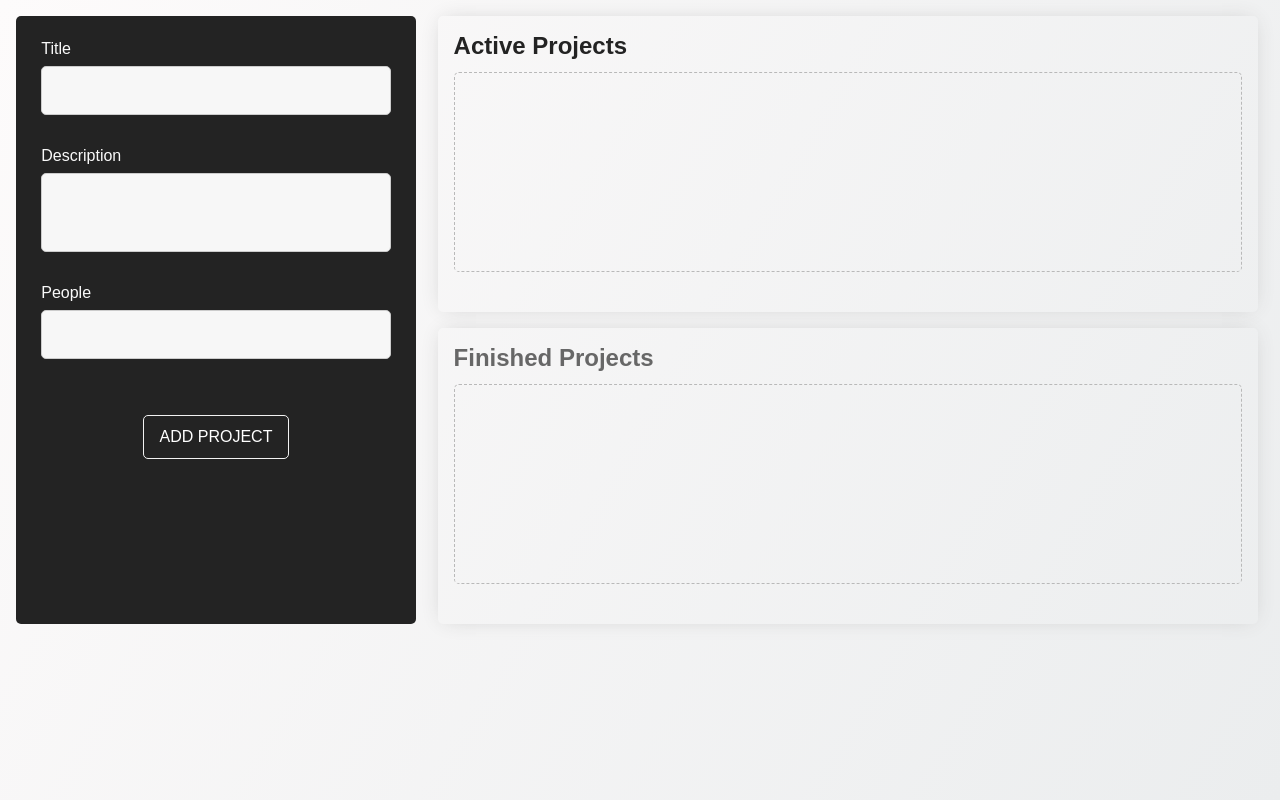
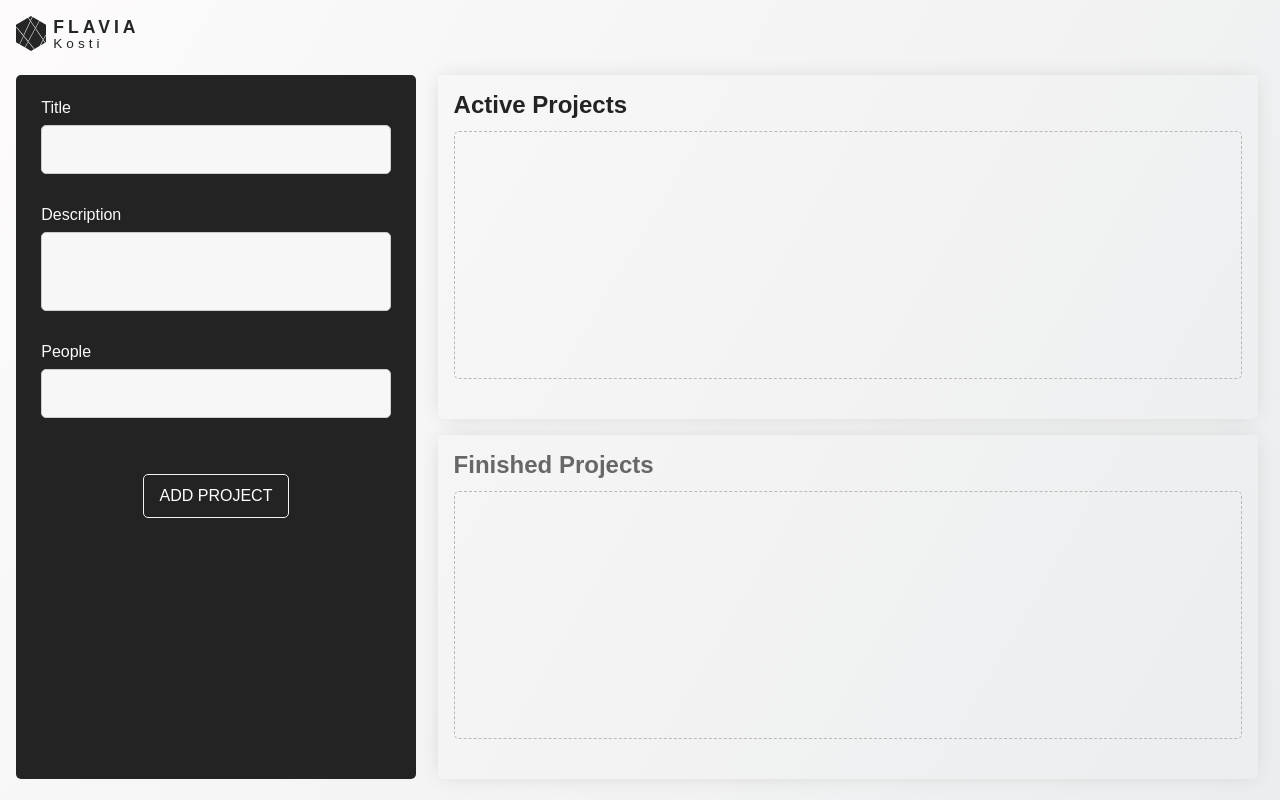
Before and after one commit to flavia3107/typescript-miniproject-3, a website built with Vite: page index.html in a window 1280 px wide. Built offline with nearby package versions, Linux system fonts and the light colour scheme.

Commit message:
MiniProject-3: Add logo

```diff
--- a/app.css
+++ b/app.css
@@ -32,7 +32,6 @@ textarea {
   border-radius: 5px;
   resize: none;
   margin: 0.4rem auto 0;
-  /* border: none; */
 }
 
 input:focus-visible,
@@ -154,7 +153,7 @@ button:active {
 }
 
 .main-container {
-  height: calc(100vh - 12rem);
+  height: calc(100vh - 6rem);
   justify-content: space-between;
 }
 
@@ -181,3 +180,62 @@ button:active {
   margin: 0.5rem 0;
   color: #4e4e4e;
 }
+
+::-webkit-scrollbar {
+  height: 9px;
+  width: 9px;
+}
+
+::-webkit-scrollbar-thumb {
+  background: #d3d3d3;
+  width: 9px;
+}
+
+::-webkit-scrollbar-track {
+  background: transparent;
+  width: 9px;
+}
+
+::-webkit-scrollbar-corner {
+  background: transparent;
+}
+
+.logo {
+  display: flex;
+  align-items: center;
+  text-decoration: none;
+  color: #252525;
+  padding: 1rem 1rem 0.5rem;
+  width: fit-content;
+}
+
+.logo img {
+  height: 35px;
+}
+
+.logo-txt {
+  padding-left: 7px;
+  display: flex;
+  flex-direction: column;
+  color: #252525;
+}
+
+.logo-txt h1,
+.logo-txt span {
+  margin: 0;
+  padding: 0;
+  line-height: 1;
+  letter-spacing: 4px;
+  text-align: start;
+}
+
+.logo-txt h1 {
+  font-weight: bolder;
+  font-size: 1.1rem;
+  margin-top: 2px;
+}
+
+.logo-txt span {
+  font-weight: lighter;
+  font-size: 0.85rem;
+}
--- a/index.html
+++ b/index.html
@@ -11,6 +11,15 @@
 </head>
 
 <body>
+  <header>
+    <a class="logo" href="https://all-projects-portfolio.web.app/" target="_blank">
+      <img class="logo-img" src="logo.svg" />
+      <div class="logo-txt">
+        <h1>FLAVIA</h1>
+        <span>Kosti</span>
+      </div>
+    </a>
+  </header>
   <template id="project-input">
     <form class="flex-column">
       <div class="form-control">
```
Also changed, not shown: public/logo.svg (added).
